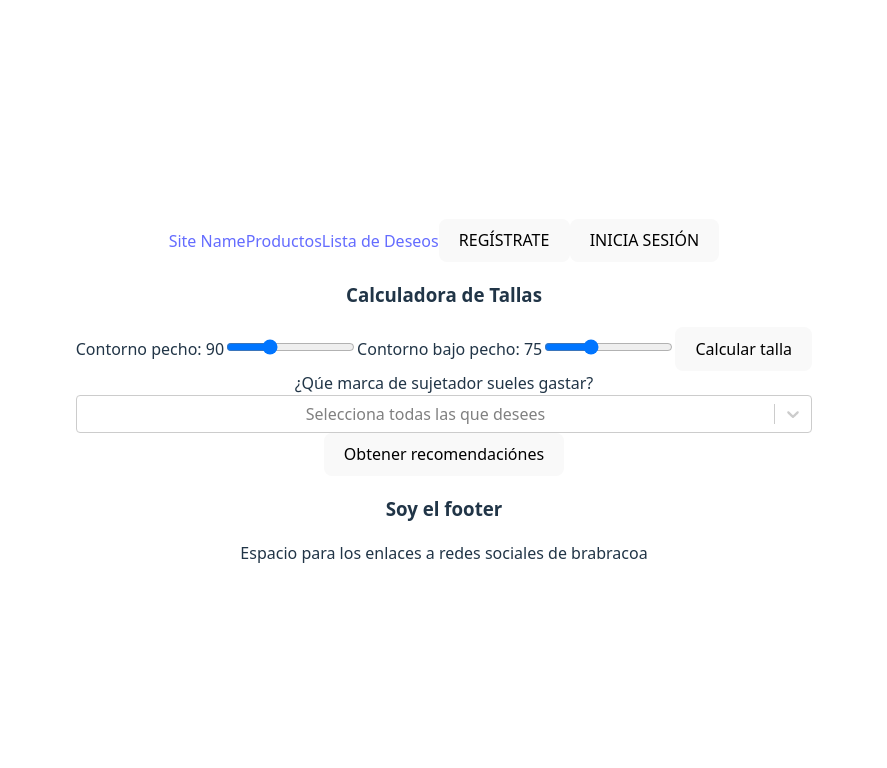
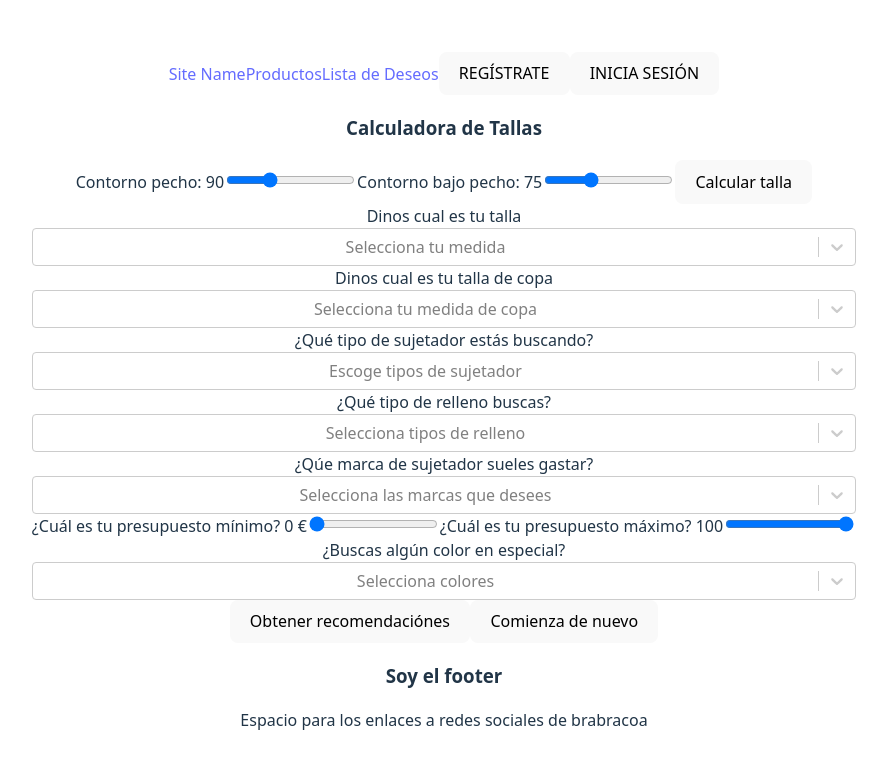
Before and after one commit to Robe286/Bra-Fitting-Advisor---FRONT, a React (Vite) app: page /advisor in a window 1280 px wide. Shown: the top 768 px of the page, without its empty margins (196-1083 px from the left). Built offline with nearby package versions, Linux system fonts and the light colour scheme.

Commit message:
filterProducts terminado

```diff
--- a/components/filterProductsForm.jsx
+++ b/components/filterProductsForm.jsx
@@ -1,8 +1,15 @@
 import { useState } from "react";
 import { useFilters } from "../hooks/useFilters.js";
 import BrandFilter from "./filtersComponents/BrandFilter.jsx";
+import PriceFilter from "./filtersComponents/priceFilter.jsx";
+import StuffedFilter from "./filtersComponents/stuffedFilter.jsx";
+import CategoryFilter from "./filtersComponents/categoryFilter.jsx";
+import CupFilter from "./filtersComponents/cupFilter.jsx";
+import SizeFilter from "./filtersComponents/sizeFilter.jsx";
+import ColorFilter from "./filtersComponents/colorFilter.jsx";
 
 function FilterProductsForm () {
+
   const { filters, setFilters, resetFilters } = useFilters();
   const [result, setResult] = useState(null);
   const [error, setError] = useState(null);
@@ -36,8 +43,15 @@ function FilterProductsForm () {
   return (
     <section>
       <form onSubmit={handleSubmit}>
+        <SizeFilter filters={filters} setFilters={setFilters} />
+        <CupFilter filters={filters} setFilters={setFilters} />
+        <CategoryFilter filters={filters} setFilters={setFilters} />
+        <StuffedFilter filters={filters} setFilters={setFilters} />
         <BrandFilter filters={filters} setFilters={setFilters} />
+        <PriceFilter filters={filters} setFilters={setFilters} />
+        <ColorFilter filters={filters} setFilters={setFilters} />
         <button type="submit">Obtener recomendaciónes</button>
+        <button type="button" onClick={resetFilters}>Comienza de nuevo</button>
       </form>
       {error && (
         <div>Error: {error}</div>
--- a/components/filtersComponents/BrandFilter.jsx
+++ b/components/filtersComponents/BrandFilter.jsx
@@ -16,7 +16,7 @@ function BrandFilter ({ filters, setFilters}) {
         options={brandOptions}
         value={brandOptions.filter(opt => filters.brand.includes(opt.value))}
         onChange={handleChange}
-        placeholder="Selecciona todas las que desees"
+        placeholder="Selecciona las marcas que desees"
       />
     </div>
   );
--- a/components/filtersComponents/CategoryFilter.jsx
+++ b/components/filtersComponents/CategoryFilter.jsx
@@ -0,0 +1,25 @@
+import Select from "react-select";
+import { categoryOptions } from "../../utils/filterOptions.js";
+
+function CategoryFilter ({ filters, setFilters}) {
+
+  const handleChange = selectedOptions => {
+    const values = selectedOptions.map(opt => opt.value);
+    setFilters(prev => ({ ...prev, category: values }));
+  };
+
+  return (
+    <div>
+      <label>¿Qué tipo de sujetador estás buscando?</label>
+      <Select
+        isMulti
+        options={categoryOptions}
+        value={categoryOptions.filter(opt => filters.category.includes(opt.value))}
+        onChange={handleChange}
+        placeholder="Escoge tipos de sujetador"
+      />
+    </div>
+  );
+}
+
+export default CategoryFilter;
--- a/components/filtersComponents/ColorFilter.jsx
+++ b/components/filtersComponents/ColorFilter.jsx
@@ -0,0 +1,25 @@
+import Select from "react-select";
+import { colorOptions } from "../../utils/filterOptions.js";
+
+function ColorFilter ({ filters, setFilters }) {
+
+  const handleChange = selectedOptions => {
+    const values = selectedOptions.map(opt => opt.value);
+    setFilters(prev => ({ ...prev, color: values }));
+  };
+
+  return (
+    <div>
+      <label>¿Buscas algún color en especial?</label>
+      <Select
+        isMulti
+        options={colorOptions}
+        value={colorOptions.filter(opt => filters.color.includes(opt.value))}
+        onChange={handleChange}
+        placeholder="Selecciona colores"
+      />
+    </div>
+  );
+}
+
+export default ColorFilter;
--- a/components/filtersComponents/CupFilter.jsx
+++ b/components/filtersComponents/CupFilter.jsx
@@ -0,0 +1,23 @@
+import Select from "react-select";
+import { cupOptions } from "../../utils/filterOptions.js";
+
+function CupFilter ({ filters, setFilters}) {
+
+  const handleChange = selected => {
+    setFilters(prev => ({ ...prev, cup: selected ?.value || ''  }));
+  };
+
+  return (
+    <div>
+      <label>Dinos cual es tu talla de copa</label>
+      <Select
+        options={cupOptions}
+        value={cupOptions.find(opt => opt.value === filters.cup)}
+        onChange={handleChange}
+        placeholder="Selecciona tu medida de copa"
+      />
+    </div>
+  );
+}
+
+export default CupFilter;
--- a/components/filtersComponents/PriceFilter.jsx
+++ b/components/filtersComponents/PriceFilter.jsx
@@ -0,0 +1,41 @@
+function PriceFilter ({ filters, setFilters }) {
+
+  const handleMinChange = (e) => {
+    const value = Number(e.target.value);
+    if (value <= filters.priceMax) {
+      setFilters(prev => ({ ...prev, priceMin: value }))
+    }
+  };
+
+  const handleMaxChange = (e) => {
+    const value = Number(e.target.value);
+    if (value >= filters.priceMin) {
+      setFilters(prev => ({ ...prev, priceMax: value }))
+    }
+  };
+
+  return (
+    <div>
+      <label>¿Cuál es tu presupuesto mínimo? {filters.priceMin} €</label>
+      <input
+        type="range"
+        min={0}
+        max={100}
+        step={5}
+        value={filters.priceMin}
+        onChange={handleMinChange}
+      />
+      <label>¿Cuál es tu presupuesto máximo? {filters.priceMax}</label>
+      <input
+        type="range"
+        min={0}
+        max={100}
+        step={5}
+        value={filters.priceMax}
+        onChange={handleMaxChange}
+      />
+    </div>
+  )
+}
+
+export default PriceFilter;
--- a/components/filtersComponents/SizeFilter.jsx
+++ b/components/filtersComponents/SizeFilter.jsx
@@ -0,0 +1,23 @@
+import Select from "react-select";
+import { sizeOptions } from "../../utils/filterOptions.js";
+
+function SizeFilter ({ filters, setFilters }) {
+
+  const handleChange = selected => {
+    setFilters(prev => ({ ...prev, size: selected ?.value || '' }));
+  };
+
+  return (
+    <div>
+      <label>Dinos cual es tu talla</label>
+      <Select
+        options={sizeOptions}
+        value={sizeOptions.find(opt => opt.value === filters.size)}
+        onChange={handleChange}
+        placeholder="Selecciona tu medida"
+      />
+    </div>
+  );
+}
+
+export default SizeFilter;
--- a/components/filtersComponents/StuffedFilter.jsx
+++ b/components/filtersComponents/StuffedFilter.jsx
@@ -0,0 +1,25 @@
+import Select from "react-select";
+import { stuffedOptions } from "../../utils/filterOptions.js";
+
+function StuffedFilter ({ filters, setFilters }) {
+
+  const handleChange = selectedOptions => {
+    const values = selectedOptions.map(opt => opt.value);
+    setFilters(prev => ({ ...prev, stuffed: values }));
+  };
+
+  return (
+    <div>
+      <label>¿Qué tipo de relleno buscas?</label>
+      <Select
+        isMulti
+        options={stuffedOptions}
+        value={stuffedOptions.filter(opt => filters.stuffed.includes(opt.value))}
+        onChange={handleChange}
+        placeholder="Selecciona tipos de relleno"
+      />
+    </div>
+  );
+}
+
+export default StuffedFilter;
--- a/hooks/useFilters.js
+++ b/hooks/useFilters.js
@@ -8,7 +8,8 @@ export function useFilters () {
     stuffed: [],
     brand: [],
     priceMin: 0,
-    priceMax: 100
+    priceMax: 100,
+    color: []
   });
 
   const resetFilters = () => {
@@ -19,7 +20,8 @@ export function useFilters () {
     stuffed: [],
     brand: [],
     priceMin: 0,
-    priceMax: 100
+    priceMax: 100,
+    color: []
     });
   };
 
```
